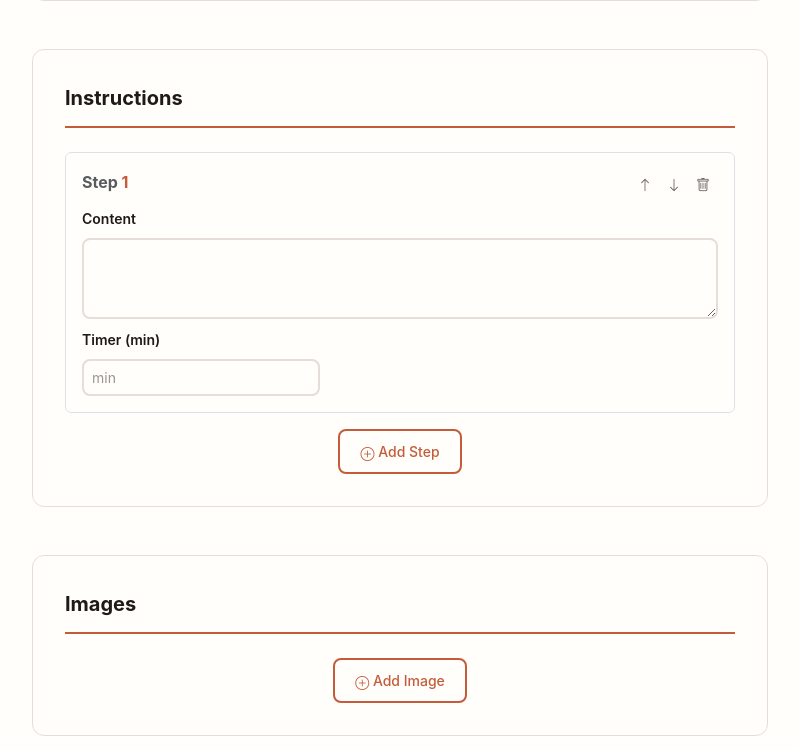
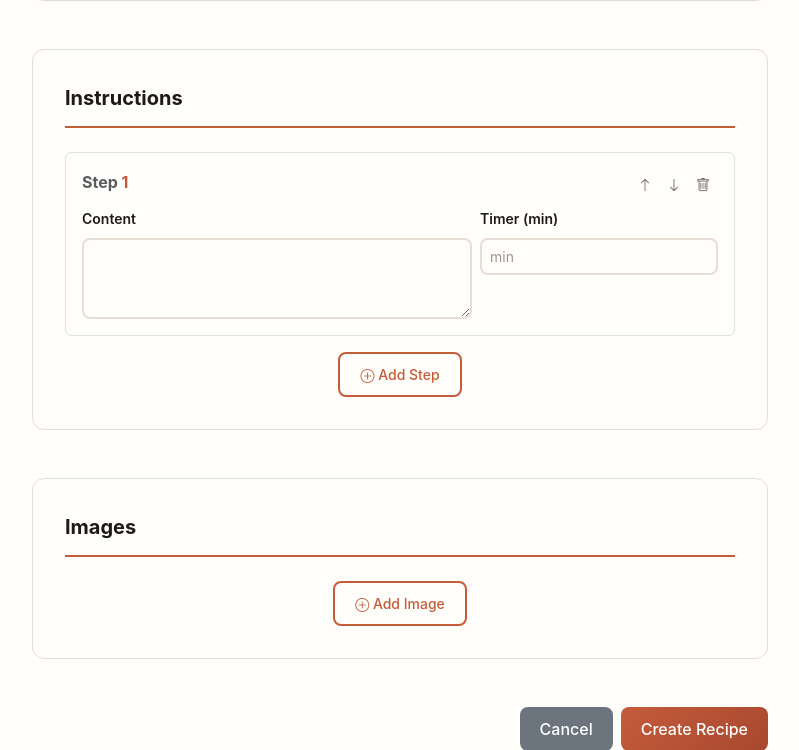
Before and after one commit to AdrianVollmer/Plated, a Django app: page /recipe/new/ in a window 1280 px wide. Shown: the part 1589-2339 px from the top of the page, without its empty margins (240-1039 px from the left). Run offline with Django 5.2, Linux system fonts and the light colour scheme; data that the repository does not hold is empty.

Commit message:
fix(templates): use col instead of col-12 so timer input sits beside content

```diff
--- a/src/plated/templates/recipes/recipe_form.html
+++ b/src/plated/templates/recipes/recipe_form.html
@@ -259,7 +259,7 @@
                                     </div>
                                 </div>
                                 <div class="row g-2">
-                                    <div class="col-12">
+                                    <div class="col">
                                         <label class="form-label small">{% trans "Content" %}</label>
                                         {{ form.content }}
                                     </div>
@@ -292,7 +292,7 @@
                                 </div>
                             </div>
                             <div class="row g-2">
-                                <div class="col-12">
+                                <div class="col">
                                     <label class="form-label small">{% trans "Content" %}</label>
                                     {{ step_formset.empty_form.content }}
                                 </div>
```
